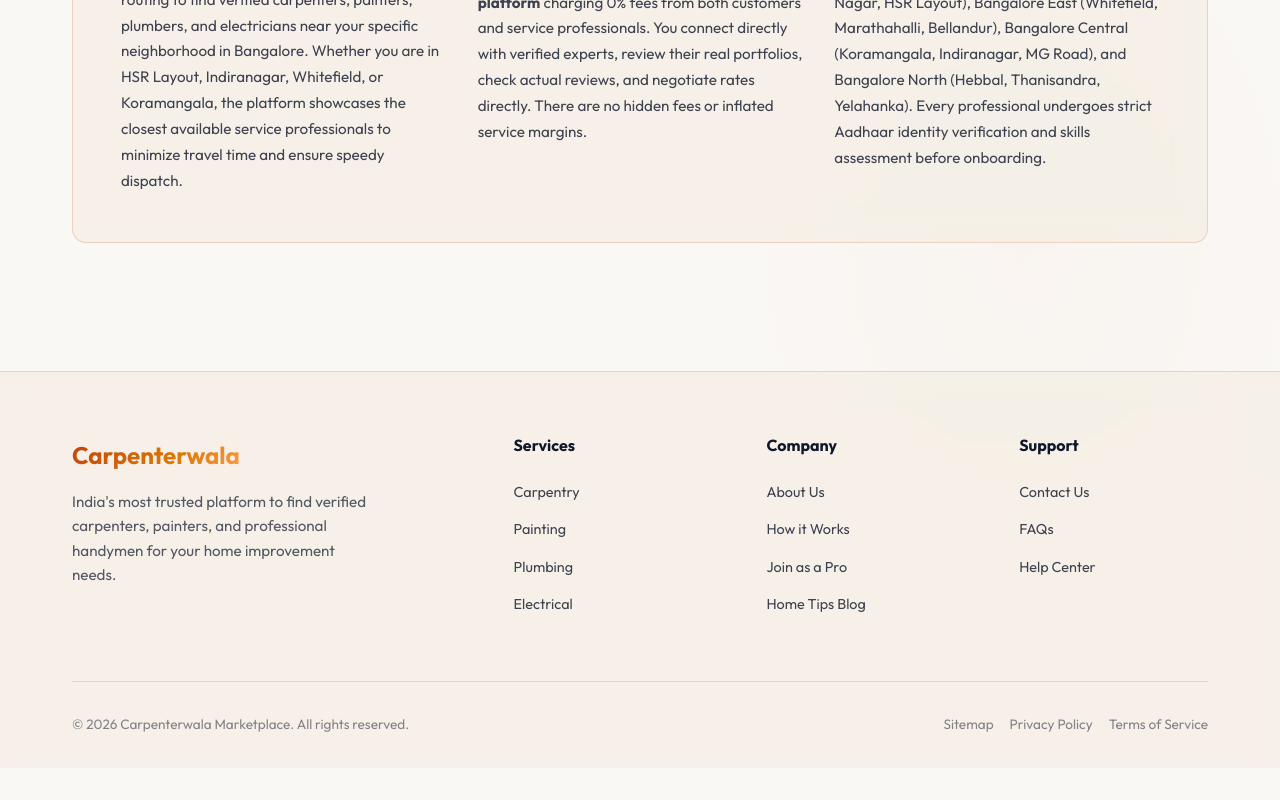
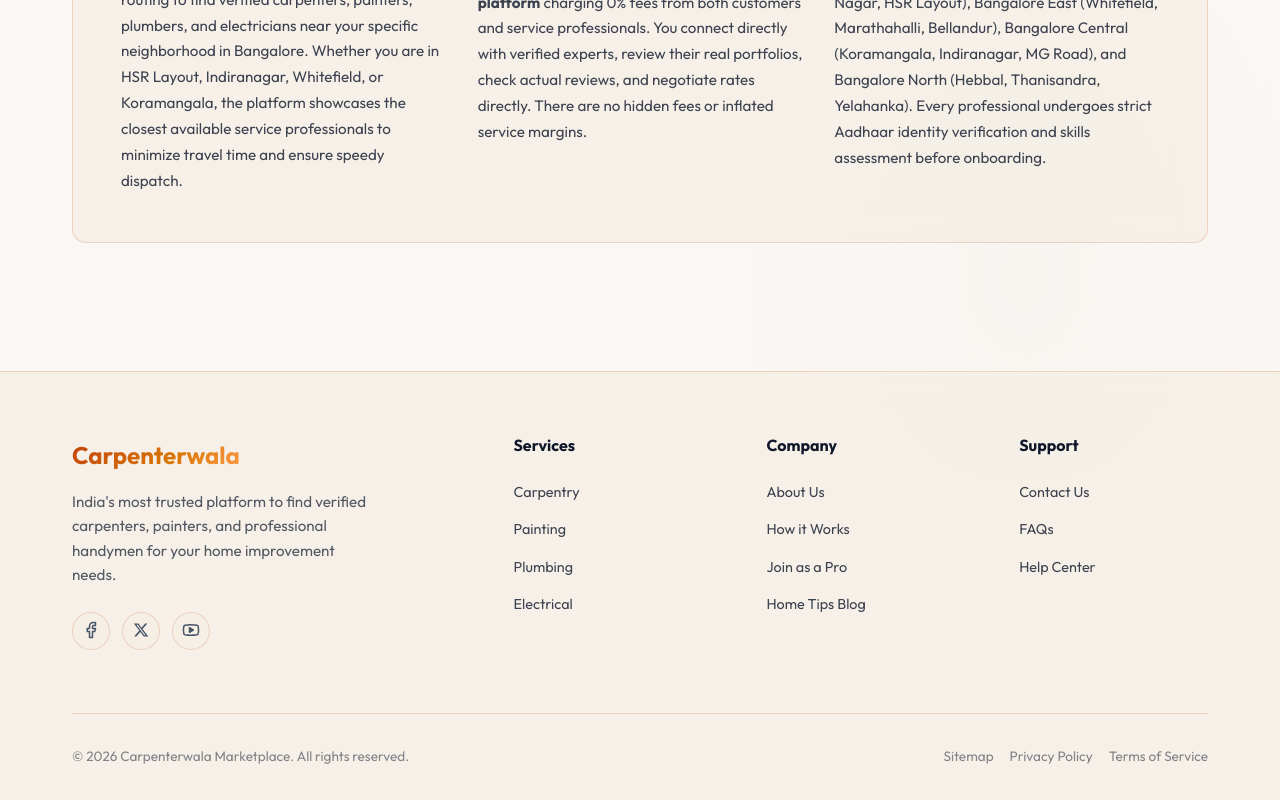
Before and after one commit to Sachidanand01/carpenterwala, a Next.js app: page / in a window 1280 px wide. Shown: the part 1810-2610 px from the top of the page. Before the commit the page ends 2578 px from the top, so only its background shows below. Built offline with nearby package versions, Linux system fonts and the light colour scheme; no server answers.

Commit message:
addition of social link

```diff
--- a/app/layout.js
+++ b/app/layout.js
@@ -79,9 +79,9 @@ const jsonLd = {
     "closes": "20:00"
   },
   "sameAs": [
-    "https://facebook.com/carpenterwala",
-    "https://instagram.com/carpenterwala",
-    "https://linkedin.com/company/carpenterwala"
+    "https://www.facebook.com/your.carpenterwala",
+    "https://x.com/Carpenterwala",
+    "https://www.youtube.com/@your-carpenterwala"
   ],
   "contactPoint": {
     "@type": "ContactPoint",
--- a/components/Footer.js
+++ b/components/Footer.js
@@ -21,10 +21,41 @@ export default function Footer() {
             <p style={{ opacity: 0.7, maxWidth: "300px", fontSize: "0.95rem" }}>
               India's most trusted platform to find verified carpenters, painters, and professional handymen for your home improvement needs.
             </p>
-            <div className="social-links" style={{ display: "flex", gap: "1rem", marginTop: "1.5rem" }}>
-              {/* Social icons could go here */}
-              {/* <a href="https://www.facebook.com/pro.carpenterwala" className="social-icon">FB</a>
-              <a href="#" className="social-icon">IG</a> */}
+            <div className="social-links" style={{ display: "flex", gap: "0.75rem", marginTop: "1.5rem" }}>
+              <a
+                href="https://www.facebook.com/your.carpenterwala"
+                target="_blank"
+                rel="noopener noreferrer"
+                className="social-icon"
+                aria-label="Facebook"
+              >
+                <svg width="18" height="18" viewBox="0 0 24 24" fill="none" stroke="currentColor" strokeWidth="2" strokeLinecap="round" strokeLinejoin="round">
+                  <path d="M18 2h-3a5 5 0 0 0-5 5v3H7v4h3v8h4v-8h3l1-4h-4V7a1 1 0 0 1 1-1h3z"/>
+                </svg>
+              </a>
+              <a
+                href="https://x.com/Carpenterwala"
+                target="_blank"
+                rel="noopener noreferrer"
+                className="social-icon"
+                aria-label="X (formerly Twitter)"
+              >
+                <svg width="16" height="16" viewBox="0 0 24 24" fill="currentColor">
+                  <path d="M18.244 2.25h3.308l-7.227 8.26 8.502 11.24H16.17l-5.214-6.817L4.99 21.75H1.68l7.73-8.835L1.254 2.25H8.08l4.713 6.231zm-1.161 17.52h1.833L7.084 4.126H5.117z"/>
+                </svg>
+              </a>
+              <a
+                href="https://www.youtube.com/@your-carpenterwala"
+                target="_blank"
+                rel="noopener noreferrer"
+                className="social-icon"
+                aria-label="YouTube"
+              >
+                <svg width="18" height="18" viewBox="0 0 24 24" fill="none" stroke="currentColor" strokeWidth="2" strokeLinecap="round" strokeLinejoin="round">
+                  <path d="M2.5 17a24.12 24.12 0 0 1 0-10 2 2 0 0 1 1.4-1.4 49.56 49.56 0 0 1 16.2 0A2 2 0 0 1 21.5 7a24.12 24.12 0 0 1 0 10 2 2 0 0 1-1.4 1.4 49.55 49.55 0 0 1-16.2 0A2 2 0 0 1 2.5 17z"/>
+                  <polygon points="10 15 15 12 10 9" fill="currentColor"/>
+                </svg>
+              </a>
             </div>
           </div>
 
```
